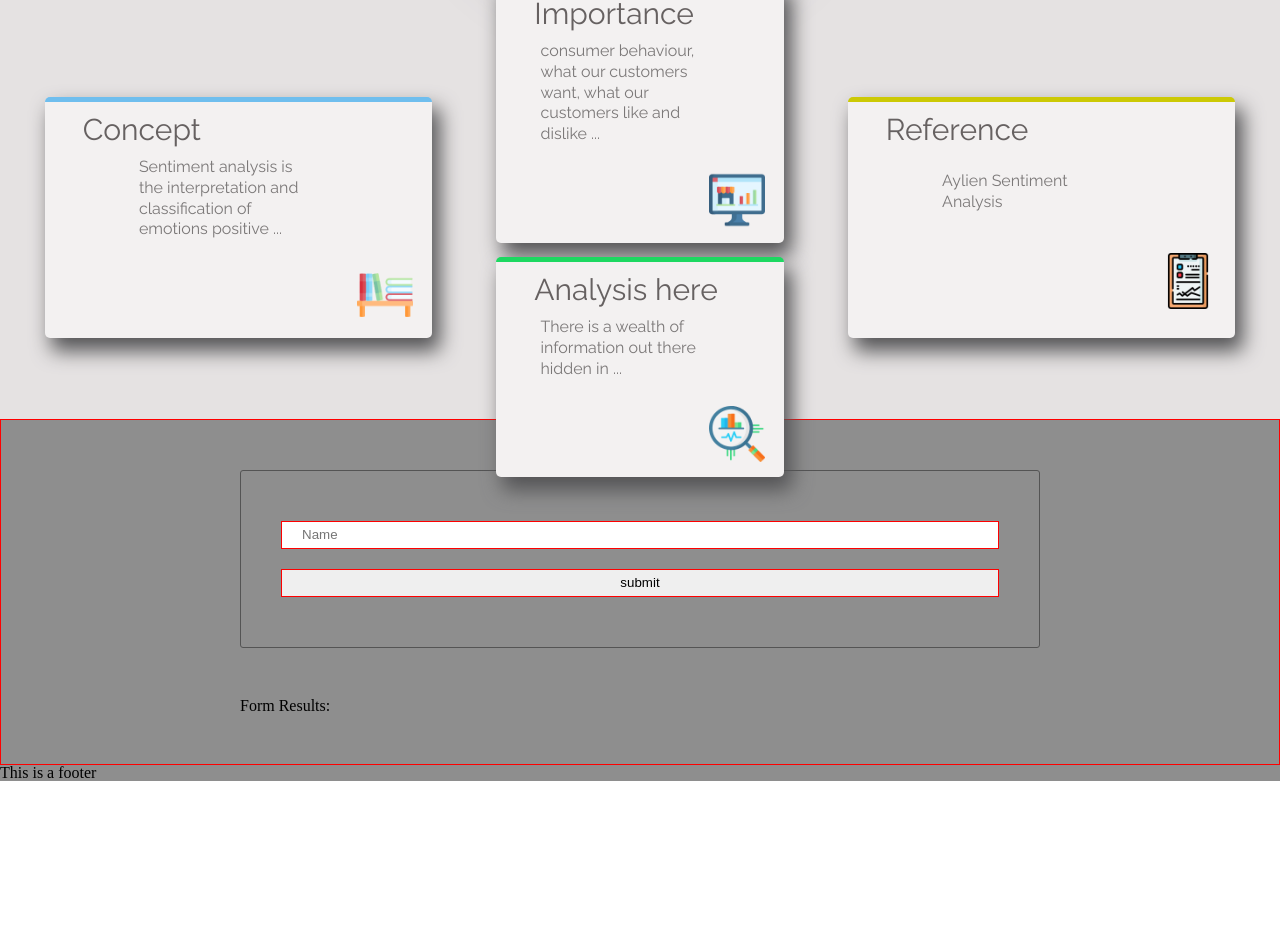
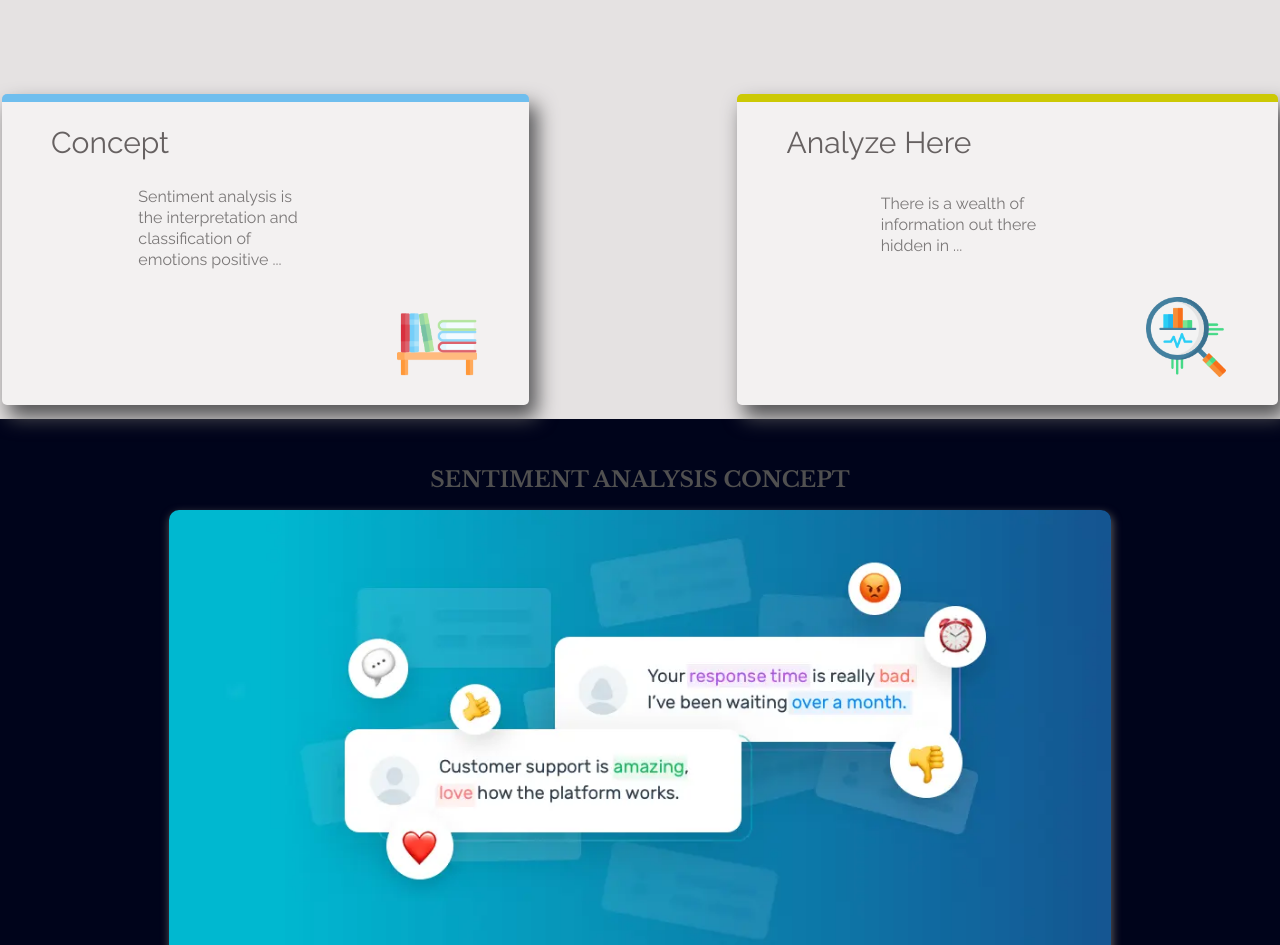
Before and after one commit to abdul2025/evaluate-news-nlp-project-Udacity, a website built with webpack: page src/client/views/index.html in a window 1280 px wide. Shown: the part 381-1326 px from the top of the page. Before the commit the page ends 1162 px from the top, so only its background shows below. Built offline with nearby package versions, Linux system fonts and the light colour scheme.

Commit message:
update UI && handle scrolling

```diff
--- a/src/client/index.js
+++ b/src/client/index.js
@@ -1,7 +1,8 @@
 import { checkForName } from './js/nameChecker';
 import { handleSubmit } from './js/formHandler';
 import { evaluate } from './js/nlp-evaluate';
-import { createLogo } from './js/createImg';
+import { createImg } from './js/createImg';
+import { scrollTo } from './js/scroll-handler.js';
 
 // console.log(checkForName);
 
@@ -11,7 +12,9 @@ import './styles/form.scss';
 import './styles/footer.scss';
 import './styles/header.scss';
 import './styles/wrapper.scss';
+import './styles/sec-concept.scss';
+import './styles/analysis.scss';
 
 console.log('CHANGE!!');
 
-export { checkForName, handleSubmit, evaluate, createLogo };
+export { checkForName, handleSubmit, scrollTo, evaluate, createImg };
--- a/src/client/js/createImg.js
+++ b/src/client/js/createImg.js
@@ -3,32 +3,25 @@ import bookIcon from '../images/book.png';
 import computerIcon from '../images/computer.png';
 import reportIcon from '../images/report.png';
 import searchIcon from '../images/search.png';
+import conceptImg from '../images/sentiment_analysis.png';
+const logoContainer = document.querySelector('.logo');
+const conceptImgContainer = document.querySelector('.img-concept');
 
-const cards = document.querySelectorAll('.card-icon');
-Array.from(cards).forEach((card) => {
-	switch (card.parentNode.getAttribute('href')) {
-		case 'Concept':
-			card.innerHTML = `<img src="${bookIcon}">`;
-			break;
-		case 'Importance':
-			card.innerHTML = `<img src="${computerIcon}">`;
-			break;
-		case 'Analysis':
-			card.innerHTML = `<img src="${searchIcon}">`;
-			break;
-		case 'Reference':
-			card.innerHTML = `<img src="${reportIcon}">`;
-			break;
-	}
-});
+function createIcons() {
+	const cards = document.querySelectorAll('.card-icon');
+	Array.from(cards).forEach((card, index) => {
+		index === 0
+			? (card.innerHTML = `<img src="${bookIcon}">`)
+			: (card.innerHTML = `<img src="${searchIcon}">`);
+	});
+}
 
-function createLogo(logo) {
+function createImg(image, cont) {
 	const img = document.createElement('img');
-	img.src = logo;
-	img.className = 'logo-img';
-	const logoContainer = document.querySelector('.logo');
-	logoContainer.appendChild(img);
-	console.log(img);
+	img.src = image;
+	cont.appendChild(img);
+	createIcons();
 }
-createLogo(logo);
-export { createLogo };
+createImg(logo, logoContainer);
+createImg(conceptImg, conceptImgContainer);
+export { createImg };
--- /dev/null
+++ b/src/client/js/scroll-handler.js
@@ -0,0 +1,16 @@
+const sections = Array.from(document.querySelectorAll('section'));
+const cards = Array.from(document.querySelectorAll('.card'));
+
+function scrollTo() {
+	cards.forEach((card, ind) => {
+		sections.forEach((section, index) => {
+			if (ind === index) {
+				section.setAttribute('id', `${section.className}`);
+				card.firstElementChild.setAttribute('href', `#${section.className}`);
+			}
+		});
+	});
+}
+scrollTo();
+
+export { scrollTo };
--- /dev/null
+++ b/src/client/styles/analysis.scss
@@ -0,0 +1,10 @@
+.analysis {
+	background-color: rgb(218, 218, 218);
+	height: 100vh;
+	width: 100%;
+	padding: 20px;
+	display: flex;
+	.analysis-form {
+		width: 50%;
+	}
+}
--- a/src/client/styles/base.scss
+++ b/src/client/styles/base.scss
@@ -1,14 +1,10 @@
 body {
-    display: flex;
-    flex-direction: column;
-    min-height: 100vh;
+	display: flex;
+	flex-direction: column;
+	min-height: 100vh;
+	background-color: #2b2b2b;
 }
 
 main {
-    flex: 2;
+	flex: 2;
 }
-
-section {
-    max-width: 800px;
-    margin: 50px auto;
-}
--- a/src/client/styles/header.scss
+++ b/src/client/styles/header.scss
@@ -5,15 +5,15 @@ $fontLato: 'Lato', cursive;
 $fontRaleway: 'Raleway', cursive;
 $cards-padding: 10%;
 @mixin top-border($color) {
-	border-top: 5px solid $color;
+	border-top: 8px solid $color;
 }
-* {
-	border: 1px solid red;
-}
+// * {
+// 	border: 1px solid red;
+// }
 
 #TopHeader {
 	display: grid;
-	justify-content: center;
+	justify-content: stretch;
 	align-items: start;
 	gap: 10px;
 	background-color: $headerBackgroundColor;
@@ -23,16 +23,25 @@ $cards-padding: 10%;
 	width: 100%;
 	.logo {
 		align-self: start;
-		height: 350px;
-		width: 350px;
-		margin: 0 auto;
-		.logo-img {
+		height: 100%;
+		width: 100%;
+		display: flex;
+		flex-direction: row-reverse;
+		justify-content: space-between;
+		h1 {
 			width: 100%;
-			height: 100%;
-			box-shadow: 0px 0px 63px 13px #545456;
-			border-radius: 64%;
-			margin: 18px 0 auto;
-			background-color: #e8e8e8;
+			justify-self: center;
+			align-self: center;
+			padding-left: 16%;
+			font-size: 4vw;
+			color: black;
+			font-family: $fontLato;
+			text-transform: uppercase;
+		}
+		img {
+			width: 300px;
+			height: 300px;
+			align-self: center;
 		}
 	}
 	.topNavBar {
@@ -41,22 +50,20 @@ $cards-padding: 10%;
 
 		.cards-list {
 			display: grid;
-			grid-template-columns: 1fr 1fr 1fr;
-			gap: 10px;
-			justify-self: center;
-			.middle-cards {
-				grid-column: 2;
-				grid-row: 1 / 45;
-				display: grid;
-				gap: 10px;
-				margin: 0 50px 0 50px;
-				.top-card {
-					@include top-border(red);
-				}
-				.botton-card {
-					@include top-border(rgb(29, 216, 97));
-				}
-			}
+			gap: 15px;
+			// .middle-cards {
+			// 	grid-column: 2;
+			// 	grid-row: 1 / 45;
+			// 	display: grid;
+			// 	gap: 10px;
+			// 	margin: 0 50px 0 50px;
+			// 	.top-card {
+			// 		@include top-border(red);
+			// 	}
+			// 	.botton-card {
+			// 		@include top-border(rgb(29, 216, 97));
+			// 	}
+			// }
 			.left-card {
 				grid-column: 1;
 				grid-row: 11 / 33;
@@ -71,7 +78,7 @@ $cards-padding: 10%;
 			.card {
 				background-color: #f3f1f1;
 				margin: 2px;
-				padding: 13px 66px 0 38px;
+				padding: 26px 132px 0 49px;
 				-webkit-box-shadow: 7px 12px 20px 1px #545456;
 				-moz-box-shadow: 7px 12px 20px 1px #545456;
 				box-shadow: 7px 12px 20px 1px #545456;
@@ -79,8 +86,8 @@ $cards-padding: 10%;
 				.card-icon {
 					img {
 						width: 80px;
-						padding: 12px;
-						margin-right: -59px;
+						padding: 0px;
+						margin-right: -83px;
 					}
 				}
 				.card-desc {
--- a/src/client/styles/resets.scss
+++ b/src/client/styles/resets.scss
@@ -95,6 +95,9 @@ video {
 	font: inherit;
 	vertical-align: baseline;
 }
+html {
+	scroll-behavior: smooth;
+}
 /* HTML5 display-role reset for older browsers */
 article,
 aside,
@@ -109,6 +112,7 @@ nav,
 section {
 	display: block;
 }
+
 body {
 	line-height: 1;
 }
--- /dev/null
+++ b/src/client/styles/sec-concept.scss
@@ -0,0 +1,44 @@
+@import url('https://fonts.googleapis.com/css2?family=Libre+Baskerville:wght@400;700&display=swap');
+$font: 'Libre Baskerville', serif;
+.concept {
+	height: 100vh;
+	width: 100%;
+	background-color: #00041b;
+	transition: background-color 1.5s ease-in;
+	.concept-content {
+		display: grid;
+		justify-items: center;
+		gap: 10px;
+		height: 100%;
+		.concept-title {
+			padding: 50px 0px 9px 0;
+			font-family: $font;
+			font-size: 1.7vmax;
+			font-weight: 700;
+			color: rgb(80, 80, 80);
+			text-transform: uppercase;
+		}
+		.img-concept {
+			img {
+				box-shadow: 1px 4px 9px 1px #545456;
+				height: 90%;
+				width: 100%;
+				margin: auto;
+				border-radius: 10px;
+			}
+		}
+		.p-concept {
+			width: 100%;
+			height: 100%;
+			p {
+				width: 70%;
+				margin: auto;
+				line-height: 1.5;
+				font-family: 'Libre Baskerville', serif;
+				color: white;
+				font-size: 18px;
+				padding: 0 10px 0 10px;
+			}
+		}
+	}
+}
--- a/src/client/styles/wrapper.scss
+++ b/src/client/styles/wrapper.scss
@@ -1,3 +1,3 @@
-#fullPageWarning {
-	background-color: #8e8e8e;
-}
+// #fullPageWarning {
+// 	background-color: #fff;
+// }
--- a/src/client/views/index.html
+++ b/src/client/views/index.html
@@ -7,17 +7,19 @@
     <body>
         <div id= 'fullPageWarning'>
         <header id="TopHeader">
-                <div class="logo"></div>
+                <div class="logo">
+                 <h1>Sentiment analyzation</h1>
+                </div>
                 <nav class="topNavBar">
                   <ul class="cards-list">
                     <li class="card left-card">
-                        <a href="Concept">
+                        <a href="">
                             <h6 class="card-title">Concept</h6>
                             <p class="card-desc">Sentiment analysis is the interpretation and classification of emotions positive ...</p>
                             <p class="card-icon">icon</p>
                         </a>
                     </li>
-                    <div class="middle-cards">
+                    <!-- <div class="middle-cards">
                         <li class="card top-card">
                             <a href="Importance">
                                  <h6 class="card-title">Importance</h6>
@@ -25,30 +27,47 @@
                                  <p class="card-icon">icon</p>
                                 </a>
                         </li>
-                        <li class="card botton-card"><a href="Analysis">
-                            <h6 class="card-title">Analysis here</h6>
-                            <p class="card-desc">There is a wealth of information out there hidden in ...</p>
-                            <p class="card-icon">icon</p>
-                           </a></li>
-                    </div>
-                    <li class="card right-card"><a href="Reference">
+                        <li class="card botton-card">
+                        <a href="Reference">
                         <h6 class="card-title">Reference</h6>
                         <p class="card-desc">Aylien Sentiment Analysis</p>
                         <p class="card-icon">icon</p>
                        </a></li>
+                    </div> -->
+                    <li class="card right-card">
+                        <a href="">
+                            <h6 class="card-title">Analyze Here</h6>
+                            <p class="card-desc">There is a wealth of information out there hidden in ...</p>
+                            <p class="card-icon">icon</p>
+                           </a>
+
+                       </li>
                   </ul>
                 </nav>
         </header>
         <main>
-            <section>
-                <form class="" onsubmit="return Client.handleSubmit(event)">
+
+            <section class="concept">
+               <div class="concept-content">
+                   <h2 class="concept-title">sentiment analysis concept</h2>
+                   <div class="img-concept">
+                   </div>
+                   <div class="p-concept">
+                       <p>
+                           Sentiment analysis is the interpretation and classification of emotions (positive, negative and neutral) within text data using text analysis techniques. Sentiment analysis allows businesses to identify customer sentiment toward products, brands or services in online conversations and feedback. </br></br> Sentiment analysis is a text analysis method that detects polarity (e.g. a positive or negative opinion) within text, whether a whole document, paragraph, sentence, or clause.
+                       </p>
+                    </div>
+               </div>
+            </section>
+            <section class="analysis">
+                <form class="analysis-form"onsubmit="return Client.handleSubmit(event)">
                     <input id="name" type="text" name="input" value=""  placeholder="Name">
                     <input type="submit" name="" value="submit" onclick="return Client.handleSubmit(event)" onsubmit="return Client.handleSubmit(event)">
                 </form>
-            <section>
-            <section>
-                <strong>Form Results:</strong>
-                <div id="results"></div>
+                <div class="results">
+                    <strong>Form Results:</strong>
+                    <div id="results"></div>
+                </div>
             </section>
         </main>
         <footer>
```
Also changed, not shown: src/client/images/sentiment_analysis.png (added).
